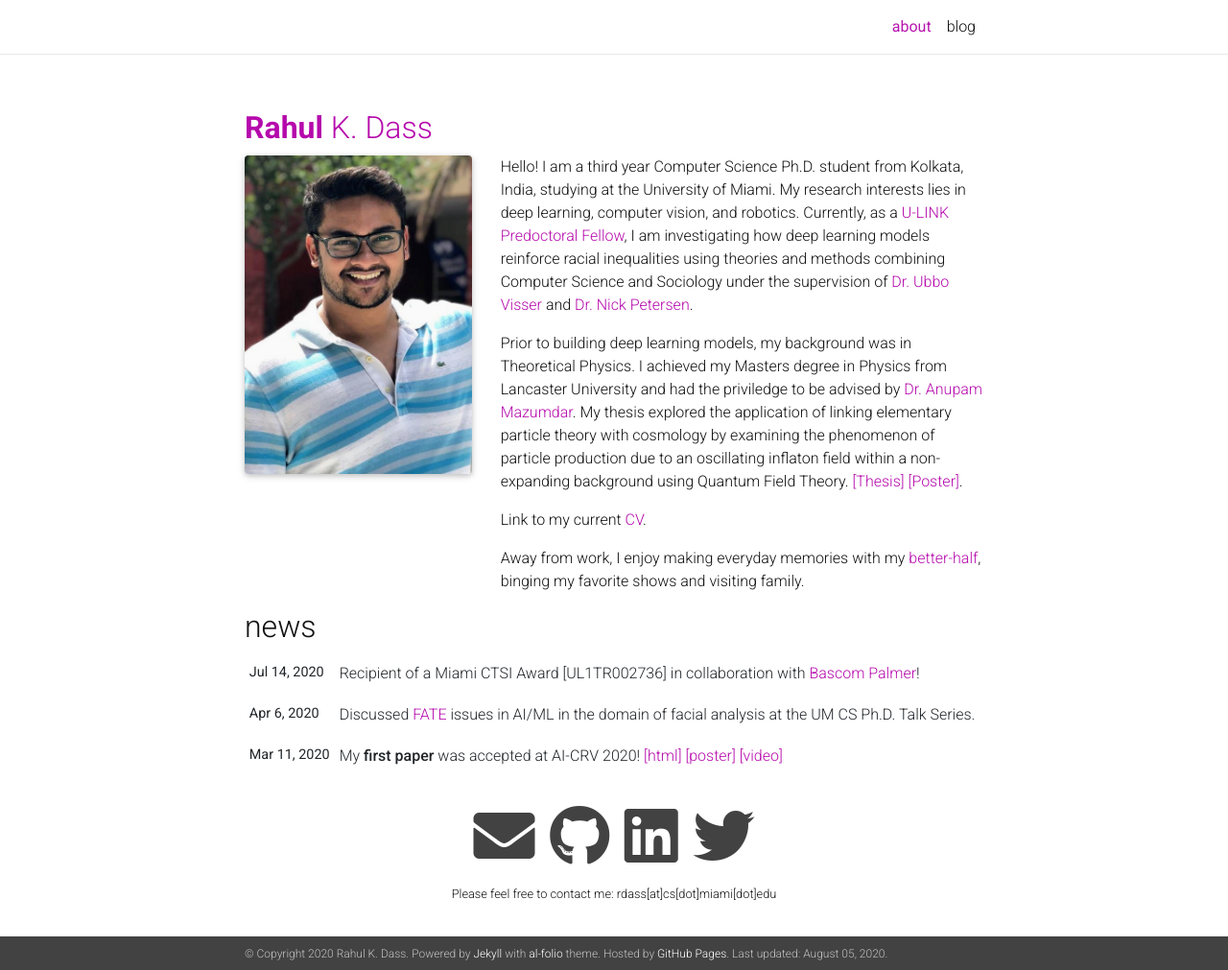
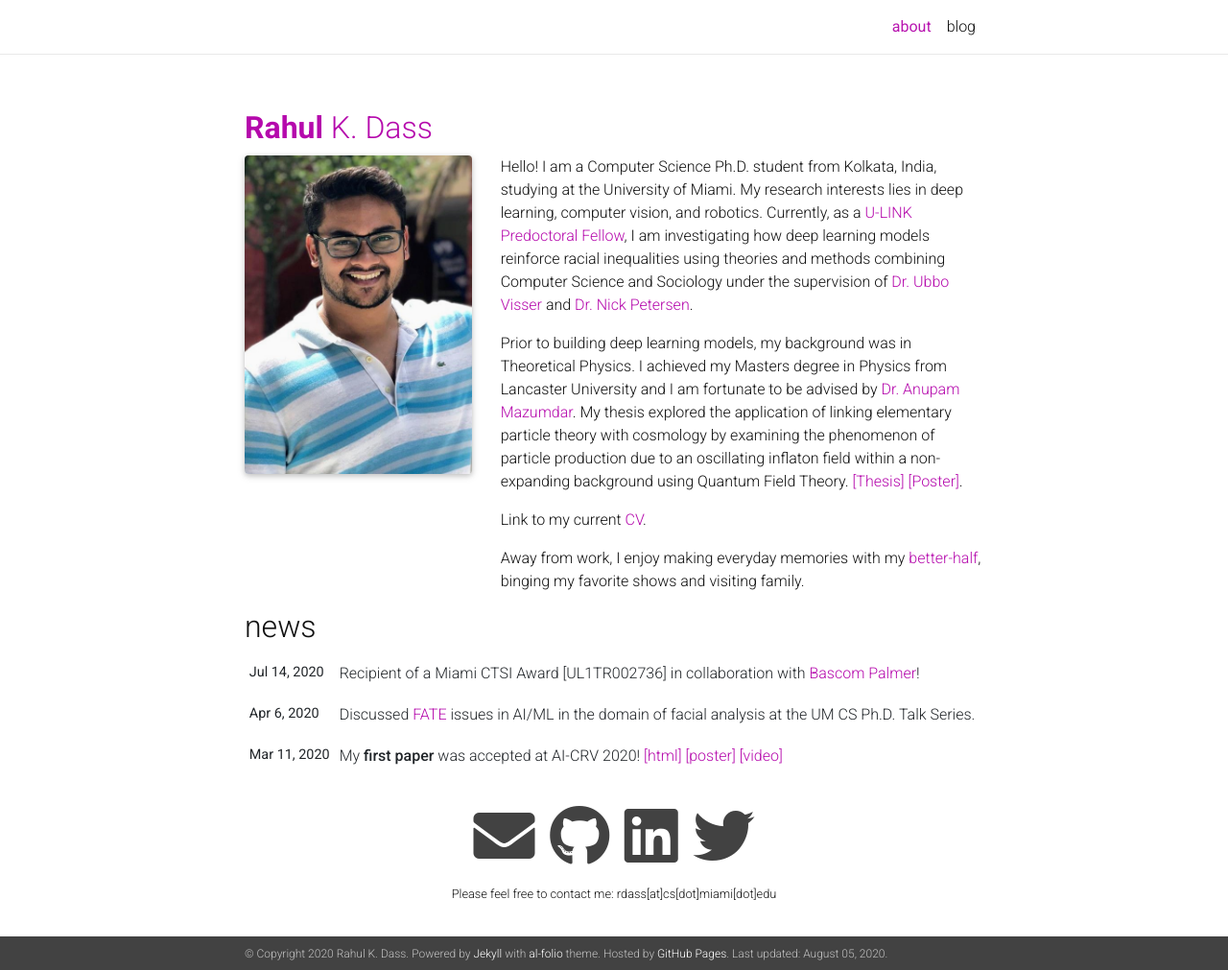
Before and after one commit to rkdass/rkdass.github.io, a Jekyll site: the page built from _pages/about.md, in a window 1280 px wide and 1011 px high. Shown: the whole window at 96% size. Built offline with Jekyll 4.4.1, drawn with Linux system fonts in a browser that asks for light colours; nearby versions of some CDN libraries; a style sheet for code colours, icons or effects is not loaded.

Commit message:
small modification to about page

```diff
--- a/_pages/about.md
+++ b/_pages/about.md
@@ -16,9 +16,9 @@ news: true
 social: true
 ---
 
-Hello! I am a third year Computer Science Ph.D. student from Kolkata, India, studying at the University of Miami. My research interests lies in deep learning, computer vision, and robotics. Currently, as a [U-LINK Predoctoral Fellow](https://news.miami.edu/stories/2019/07/ambassadors-for-interdisciplinary-research.html){:target="\_blank"}, I am investigating how deep learning models reinforce racial inequalities using theories and methods combining Computer Science and Sociology under the supervision of [Dr. Ubbo Visser](https://www.cs.miami.edu/home/visser/){:target="\_blank"} and [Dr. Nick Petersen](https://people.miami.edu/profile/nxp161@miami.edu#panelCareer){:target="\_blank"}.
+Hello! I am a Computer Science Ph.D. student from Kolkata, India, studying at the University of Miami. My research interests lies in deep learning, computer vision, and robotics. Currently, as a [U-LINK Predoctoral Fellow](https://news.miami.edu/stories/2019/07/ambassadors-for-interdisciplinary-research.html){:target="\_blank"}, I am investigating how deep learning models reinforce racial inequalities using theories and methods combining Computer Science and Sociology under the supervision of [Dr. Ubbo Visser](https://www.cs.miami.edu/home/visser/){:target="\_blank"} and [Dr. Nick Petersen](https://people.miami.edu/profile/nxp161@miami.edu#panelCareer){:target="\_blank"}.
 
-Prior to building deep learning models, my background was in Theoretical Physics. I achieved my Masters degree in Physics from Lancaster University and had the priviledge to be advised by [Dr. Anupam Mazumdar](https://www.rug.nl/staff/anupam.mazumdar/){:target="\_blank"}. My thesis explored the application of linking elementary particle theory with cosmology by examining the phenomenon of particle production due to an oscillating inflaton field within a non-expanding background using Quantum Field Theory. [[Thesis]](assets/pdf/MPhys_thesis.pdf){:target="\_blank"} [[Poster]](assets/pdf/MPhys_poster.pdf){:target="\_blank"}.
+Prior to building deep learning models, my background was in Theoretical Physics. I achieved my Masters degree in Physics from Lancaster University and I am fortunate to be advised by [Dr. Anupam Mazumdar](https://www.rug.nl/staff/anupam.mazumdar/){:target="\_blank"}. My thesis explored the application of linking elementary particle theory with cosmology by examining the phenomenon of particle production due to an oscillating inflaton field within a non-expanding background using Quantum Field Theory. [[Thesis]](assets/pdf/MPhys_thesis.pdf){:target="\_blank"} [[Poster]](assets/pdf/MPhys_poster.pdf){:target="\_blank"}.
 
 Link to my current [CV](assets/pdf/rkd_cv_26Jul20.pdf){:target="\_blank"}.
 
```
